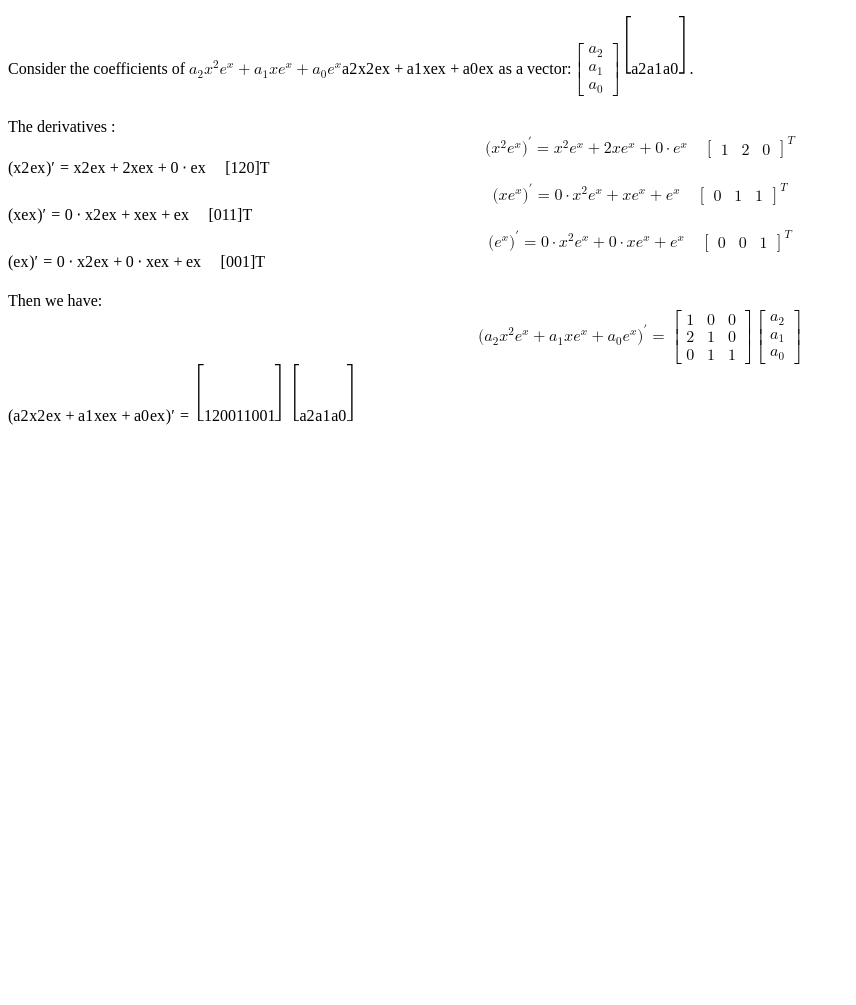
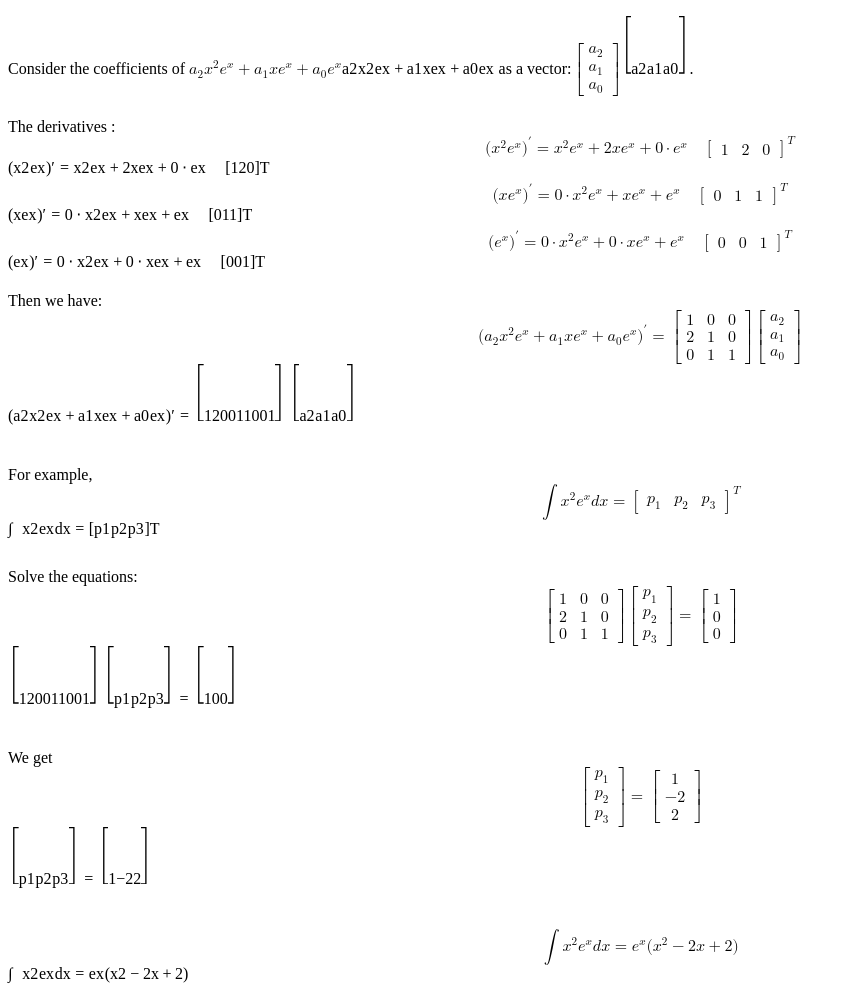
Before and after one commit to qiaofeng-edu/matrix-integration, a Gatsby site: page /question1 in a window 1280 px wide. Shown: the whole page, without its empty margins (0-856 px from the left). Before the commit the page ends 800 px from the top, so only its background shows below. Built offline with nearby package versions, Linux system fonts and the light colour scheme; Gatsby itself is replaced by a stand-in of ours.

Commit message:
First page complete.

```diff
--- a/src/pages/question1.js
+++ b/src/pages/question1.js
@@ -3,32 +3,54 @@ import Dis, { Inl } from "../components/katex"
 
 const matrix = mid => "\\begin{bmatrix} " + mid + " \\end{bmatrix}"
 
-const poly1="a_2x^2e^x+a_1xe^x+a_0e^x"
-const vec1="\\begin{bmatrix} a_2  \\\\ a_1 \\\\ a_0 \\end{bmatrix}"
+const poly1 = "a_2x^2e^x+a_1xe^x+a_0e^x"
+const vec1 = "\\begin{bmatrix} a_2  \\\\ a_1 \\\\ a_0 \\end{bmatrix}"
+const transform1 = matrix("1&0&0 \\\\ 2&1&0 \\\\ 0&1&1")
+const coefps = matrix("p_1 & p_2 & p_3")
+const vert_ps = matrix("p_1 \\\\ p_2 \\\\ p_3")
+const int_xsq = "\\int x^2e^xdx = "
 
 const Q1 = () => (
   <div>
     <p>
-      Consider the coefficients of <Inl tex={poly1} /> as a
-      vector:
+      Consider the coefficients of <Inl tex={poly1} /> as a vector:
       <Inl tex={vec1} />.
     </p>
     <p>
       The derivatives :
-      <Dis tex={"(x^2e^x)'=x^2e^x+2xe^x+0 \\cdot e^x \\quad" + matrix("1&2&0") + "^T"} />
-      <Dis tex={"(xe^x)'=0 \\cdot x^2e^x + xe^x+ e^x \\quad" + matrix("0&1&1") + "^T"} />
-      <Dis tex={"(e^x)'=0 \\cdot x^2e^x + 0 \\cdot xe^x + e^x \\quad" + matrix("0&0&1") + "^T"} />
+      <Dis
+        tex={
+          "(x^2e^x)'=x^2e^x+2xe^x+0 \\cdot e^x \\quad" + matrix("1&2&0") + "^T"
+        }
+      />
+      <Dis
+        tex={
+          "(xe^x)'=0 \\cdot x^2e^x + xe^x+ e^x \\quad" + matrix("0&1&1") + "^T"
+        }
+      />
+      <Dis
+        tex={
+          "(e^x)'=0 \\cdot x^2e^x + 0 \\cdot xe^x + e^x \\quad" +
+          matrix("0&0&1") +
+          "^T"
+        }
+      />
     </p>
     <p>
-        Then we have:
-        <Dis
-            tex={
-                "("+poly1+")'="+
-                matrix("1&0&0 \\\\ 2&1&0 \\\\ 0&1&1") +
-                vec1
-            }
-        />
+      Then we have:
+      <Dis tex={"(" + poly1 + ")'=" + transform1 + vec1} />
     </p>
+    <p>
+      For example, <Dis tex={int_xsq + coefps + "^T"} />
+    </p>
+    <p>
+      Solve the equations:
+      <Dis tex={transform1 + vert_ps + "=" + matrix("1 \\\\ 0 \\\\ 0")} />
+    </p>
+    <p>
+      We get <Dis tex={vert_ps + "=" + matrix("1 \\\\ -2 \\\\ 2")} />
+    </p>
+    <Dis tex={int_xsq + "e^x(x^2-2x+2)"} />
   </div>
 )
 
```
